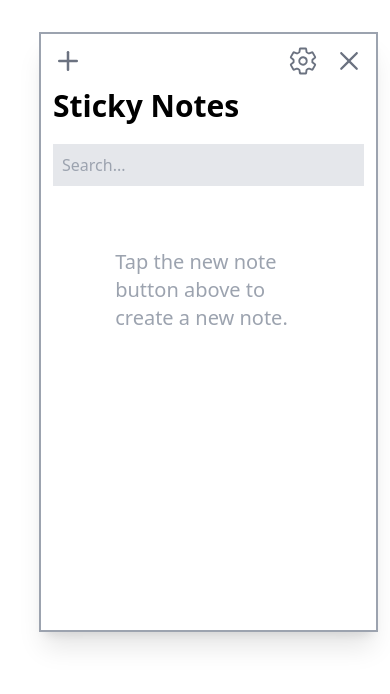
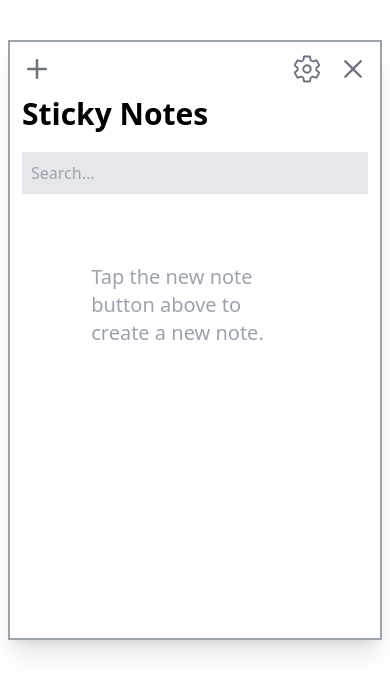
Before and after one commit to noman023/windows-sticky-notes, a React (Vite) app: page / in a window 390 px wide. Shown: the top 694 px of the page. Built offline with nearby package versions, Linux system fonts and the light colour scheme.

Commit message:
responsive for different screen sizes

```diff
--- a/src/App.jsx
+++ b/src/App.jsx
@@ -50,8 +50,8 @@ function App() {
 
   return (
     <>
-      <main className="flex mt-8 gap-3">
-        <section className="w-[400px] h-[600px] ml-[10%] border-2 p-3 border-gray-400 shadow-xl ">
+      <main className="flex flex-col sm:flex-row mt-8 gap-3 p-2">
+        <section className="max-w-[400px] h-[600px] ml-0 sm:ml-[10%] border-2 p-3 border-gray-400 shadow-xl ">
           {/* top options bar */}
           <div className="flex justify-between text-3xl text-gray-500 mb-3">
             <div
--- a/src/components/Editor.jsx
+++ b/src/components/Editor.jsx
@@ -38,7 +38,7 @@ function Editor({ updateNotes, closeEditor, noteToEdit }) {
   };
 
   return (
-    <section className="w-[400px] h-[400px] border-2 border-gray-400 shadow-xl mb-2">
+    <section className="max-w-[400px] sm:w-[400px] h-[400px] border-2 border-gray-400 shadow-xl mb-2">
       {/* top settings options  */}
       <div className="h-[10%] flex justify-end bg-gray-200 text-3xl text-gray-500 p-1">
         <div className="flex gap-4 cursor-pointer hover:bg-gray-400 hover:text-white">
```
